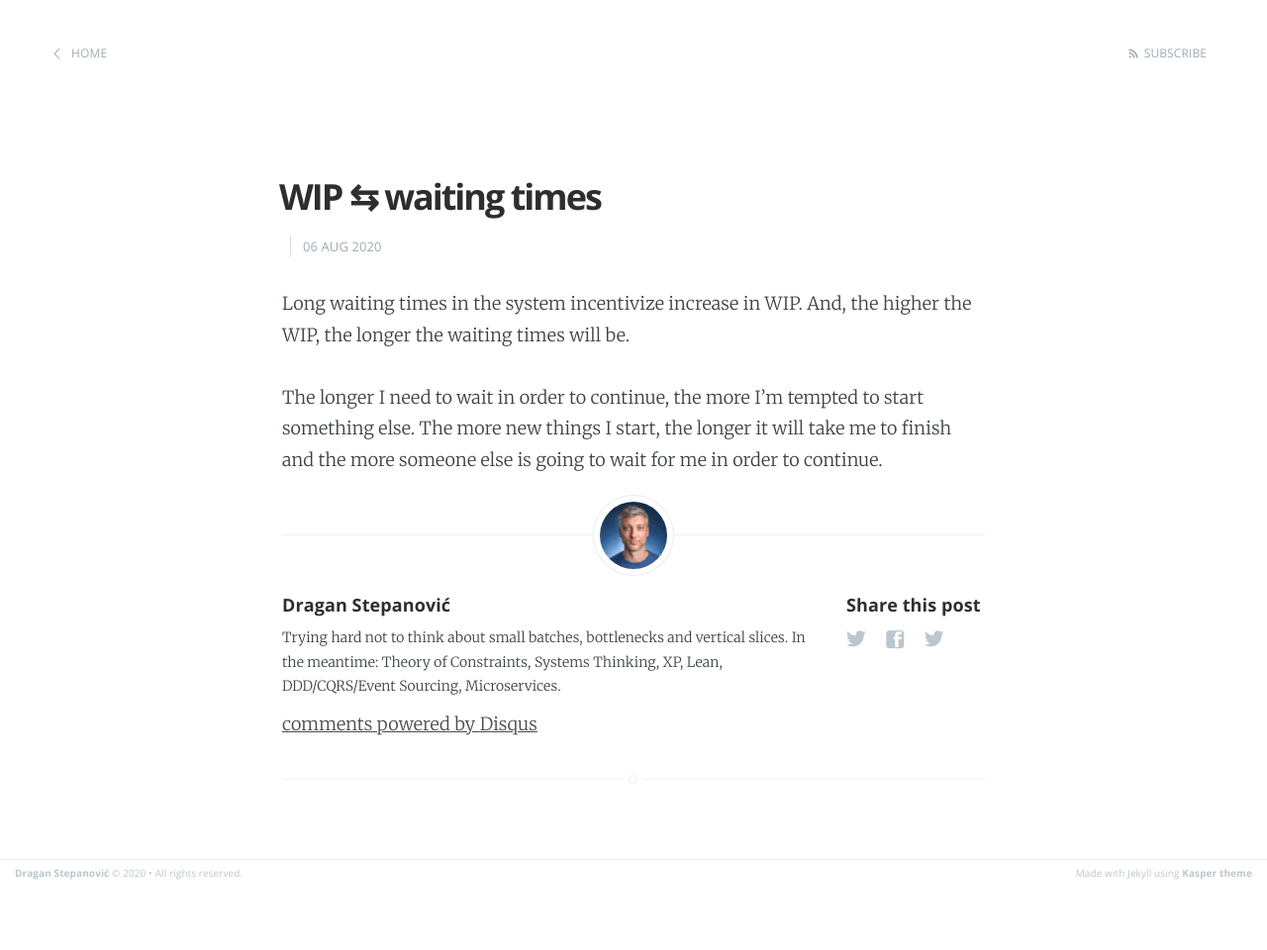
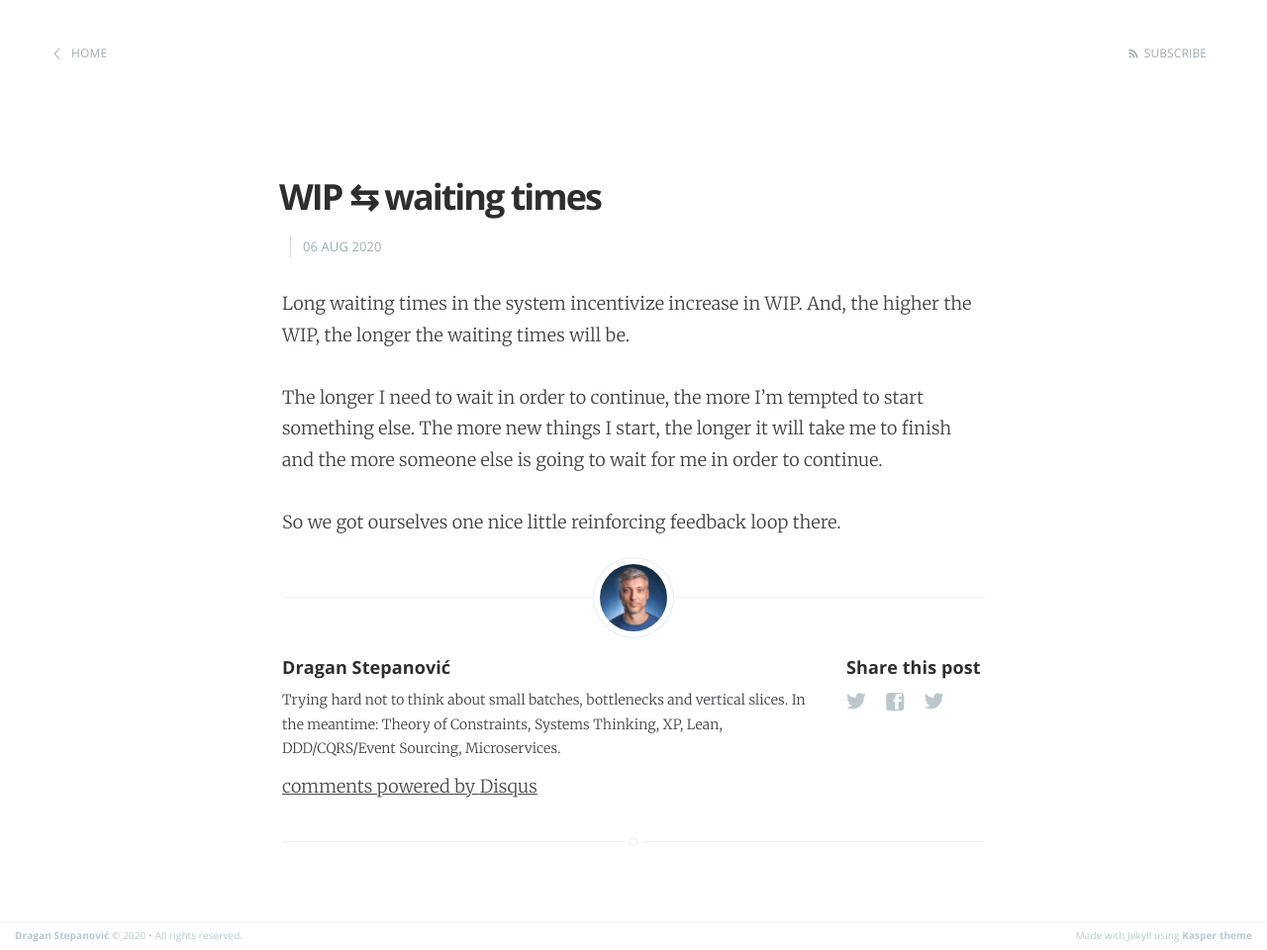
Before and after one commit to dragan-stepanovic/dragan-stepanovic.github.io, a Jekyll site: the page built from _posts/2020-08-06-wip-and-waiting-times.md, in a window 1280 px wide. Shown: the whole page at 99% size. Built offline with Jekyll 4.4.1, drawn with Linux system fonts in a browser that asks for light colours; our own code applies the rules of GitHub Pages for plain Markdown files; comment, search, counter and statistics services are not loaded; before the commit the page ends 900 px from its top, so only the background shows below that.

Commit message:
Update 2020-08-06-wip-and-waiting-times.md

```diff
--- a/_posts/2020-08-06-wip-and-waiting-times.md
+++ b/_posts/2020-08-06-wip-and-waiting-times.md
@@ -10,3 +10,5 @@ And, the higher the WIP, the longer the waiting times will be.
 
 The longer I need to wait in order to continue, the more I'm tempted to start something else.
 The more new things I start, the longer it will take me to finish and the more someone else is going to wait for me in order to continue.
+
+So we got ourselves one nice little reinforcing feedback loop there.
```
